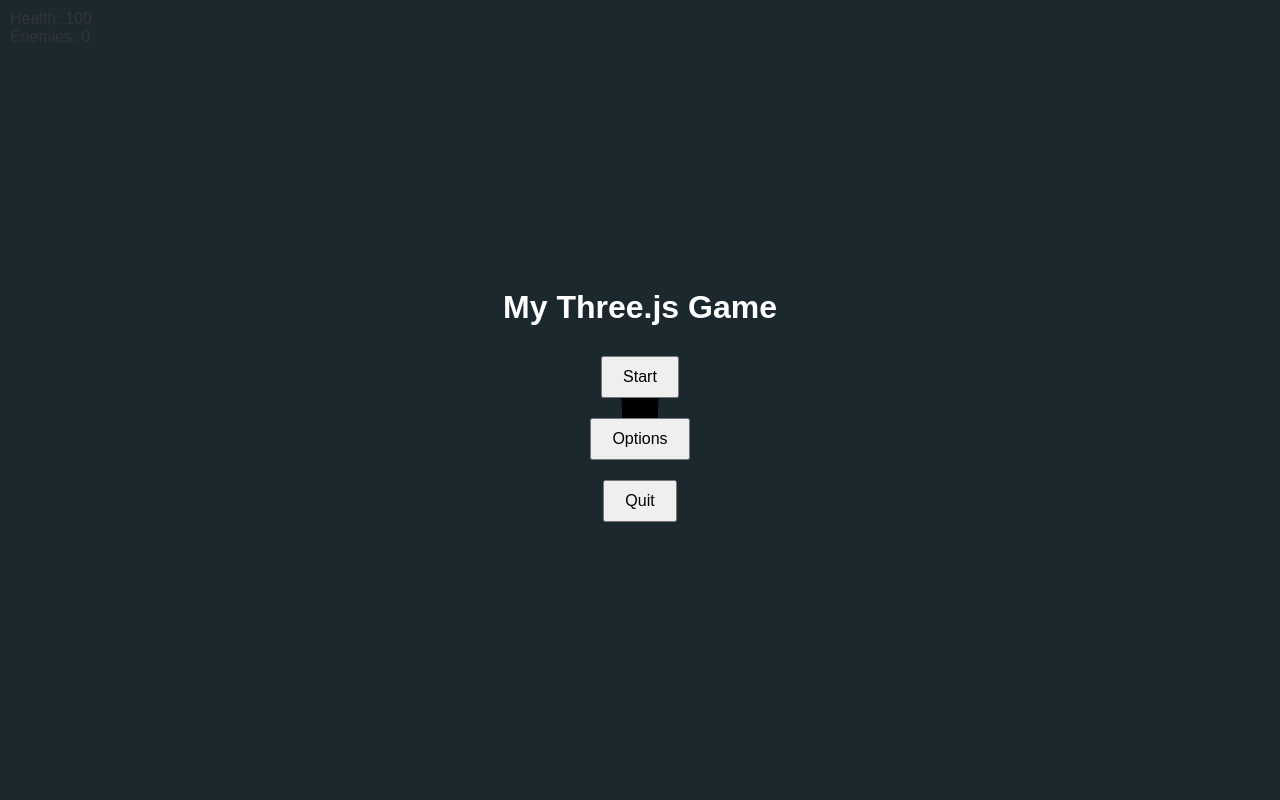
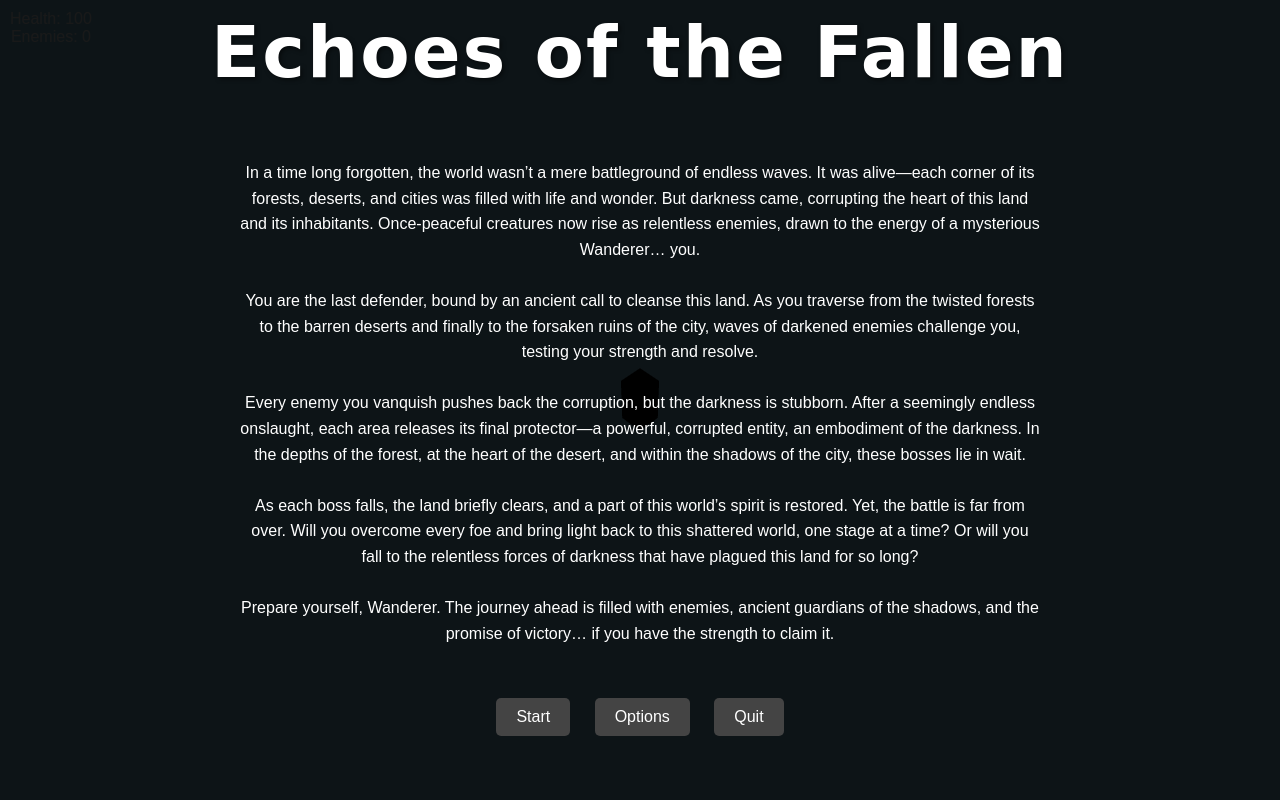
Before and after one commit to DarkAzureII/CGV_Game, a website built with Vite: page CGV-Game/index.html in a window 1280 px wide. Built offline with nearby package versions, Linux system fonts and the light colour scheme; files whose address does not match are found by name; a web font is replaced by a local one.

Commit message:
Updated Main Menu
Added Story
Added Options
Changed buttons
Fixed Sensitivity Slider

```diff
--- a/CGV-Game/index.html
+++ b/CGV-Game/index.html
@@ -2,27 +2,69 @@
 <html lang="en">
 <head>
     <meta charset="UTF-8">
-    <title>Your Three.js Game</title>
+    <title>Echoes of the Fallen</title>
     <link rel="stylesheet" href="styles.css">
+        <!-- Preconnect and import the McLaren and Square Peg fonts from Google Fonts -->
+    <link rel="preconnect" href="https://fonts.googleapis.com">
+    <link rel="preconnect" href="https://fonts.gstatic.com" crossorigin>
+    <link href="https://fonts.googleapis.com/css2?family=McLaren&family=Square+Peg&display=swap" rel="stylesheet">
+    <link rel="stylesheet" href="styles/menuStyle.css">
+
+
+
+
 </head>
 <body>
     <div id="game-container"></div>
 
     <!-- Main Menu -->
-    <div id="main-menu" class="menu-overlay">
-        <h1>My Three.js Game</h1>
-        <button id="start-button">Start</button>
-        <button id="options-button">Options</button>
-        <button id="quit-button">Quit</button>
-    </div>
+    <div id="main-menu" class="menu-overlay" >
+        <!-- Blurred background image -->
+        <div class="background-wrapper"></div>
+        <!-- Overlay to darken the background -->
+        <div class="background-overlay"></div>
 
+        <div class="title-container">
+        <h1 class="main-title">Echoes of the Fallen</h1>
+        </div>
+        <div class="container">
+        <!-- Your story content -->
+        <p class="fade-in">
+            In a time long forgotten, the world wasn’t a mere battleground of endless waves. It was alive—each corner of its forests, deserts, and cities was filled with life and wonder. But darkness came, corrupting the heart of this land and its inhabitants. Once-peaceful creatures now rise as relentless enemies, drawn to the energy of a mysterious Wanderer… you.
+            <br><br>
+            You are the last defender, bound by an ancient call to cleanse this land. As you traverse from the twisted forests to the barren deserts and finally to the forsaken ruins of the city, waves of darkened enemies challenge you, testing your strength and resolve.
+            <br><br>
+            Every enemy you vanquish pushes back the corruption, but the darkness is stubborn. After a seemingly endless onslaught, each area releases its final protector—a powerful, corrupted entity, an embodiment of the darkness. In the depths of the forest, at the heart of the desert, and within the shadows of the city, these bosses lie in wait.
+            <br><br>
+            As each boss falls, the land briefly clears, and a part of this world’s spirit is restored. Yet, the battle is far from over. Will you overcome every foe and bring light back to this shattered world, one stage at a time? Or will you fall to the relentless forces of darkness that have plagued this land for so long?
+            <br><br>
+            Prepare yourself, Wanderer. The journey ahead is filled with enemies, ancient guardians of the shadows, and the promise of victory… if you have the strength to claim it.
+            <br><br>
+        </p>
+
+        <!-- Button to navigate to menu.html -->
+
+
+        <!-- Buttons from new index.html -->
+        <button id="start-button" class="menu-button">Start</button>
+        <button id="options-button" class="menu-button">Options</button>
+        <button id="quit-button" class="menu-button">Quit</button>
+
+        </div>
+
+
+      </div>
     <!-- Level Select Menu -->
     <div id="level-select" class="menu-overlay" style="display: none;">
+        <!-- Blurred background image -->
+        <div class="background-wrapper"></div>
+        <!-- Overlay to darken the background -->
+        <div class="background-overlay"></div>
         <h2>Select Level</h2>
         <div id="level-options">
             <!-- Dynamically generated level buttons -->
         </div>
-        <button id="back-to-menu-button">Back to Menu</button>
+        <button id="back-to-menu-button" class="menu-button">Back to Menu</button>
     </div>
 
     <!-- Countdown Screen -->
@@ -33,23 +75,23 @@
     <!-- Pause Menu -->
     <div id="pause-menu" class="menu-overlay" style="display: none;">
         <h2>Paused</h2>
-        <button id="resume-button">Resume</button>
-        <button id="return-to-menu-button">Main Menu</button>
-        <button id="quit-button-pause">Quit</button>
+        <button id="resume-button" class="menu-button" >Resume</button>
+        <button id="return-to-menu-button" class="menu-button">Main Menu</button>
+        <button id="quit-button-pause" class="menu-button">Quit</button>
     </div>
 
     <!-- Game Over Screen -->
     <div id="game-over" class="menu-overlay" style="display: none;">
         <h2>Game Over</h2>
-        <button id="restart-button">Restart</button>
-        <button id="return-to-menu-button-gameover">Main Menu</button>
+        <button id="restart-button" class="menu-button">Restart</button>
+        <button id="return-to-menu-button-gameover" class="menu-button">Main Menu</button>
     </div>
 
     <!-- Level Won Screen -->
     <div id="level-won" class="menu-overlay" style="display: none;">
         <h2>Level Won!</h2>
-        <button id="next-level-button">Next Level</button>
-        <button id="return-to-menu-button-levelwon">Main Menu</button>
+        <button id="next-level-button" class="menu-button" >Next Level</button>
+        <button id="return-to-menu-button-levelwon" class="menu-button" >Main Menu</button>
     </div>
 
     <div id="hud" style="position: absolute; top: 10px; left: 10px; color: white; z-index: 5;">
@@ -59,11 +101,41 @@
     </div>
 
     <!-- Options Menu -->
-    <div id="options-menu" style="display: none;">
-      <h2>Options</h2>
-      <label for="sensitivitySlider">Camera Sensitivity:</label>
-      <input type="range" id="sensitivitySlider" min="0.1" max="2" step="0.1" value="1">
-      <button id="options-back-button">Back</button>
+    <div id="options-menu" class = "menu-overlay" style="display: none;">
+      <!-- Blurred background image -->
+      <div class="background-wrapper"></div>
+      <!-- Overlay to darken the background -->
+      <div class="background-overlay"></div>
+
+
+      <div class = "instructions-container">
+        <span>Options</span>
+        <div class="row">
+            <div class="column">
+                <img src="/assets/images/tevkey.png" alt="Move" />
+                <p>Move</p>
+            </div>
+            <div class="column">
+                <img src="/assets/images/mouse.png" alt="Look" />
+                <p>Aim</p>
+            </div>
+            <div class="column">
+                <img src="/assets/images/clicking.png" alt="Shoot" />
+                <p>Left Click: Shoot</p>
+            </div>
+            <div class="column">
+                <img src="/assets/images/clicking.png" alt="Shoot" />
+                <p>Right Hold: Move Camera</p>
+            </div>
+        </div>
+        <span>
+            <label for="sensitivitySlider">Camera Sensitivity:</label>
+            <input type="range" id="sensitivitySlider" min="0.1" max="2" step="0.1" value="1">
+        </span>
+
+        <button id="options-back-button" class= "menu-button">Back</button>
+
+      </div>
     </div>
 
 
--- a/CGV-Game/src/CameraController.js
+++ b/CGV-Game/src/CameraController.js
@@ -18,7 +18,7 @@ export default class CameraController {
 
         // Rotation parameters
         this.rotationSpeed = 0.002;
-        this.sensitivity = 1.0; // Default sensitivity multiplier
+        this.sensitivity = 0.1; // Default sensitivity multiplier
 
         // Damping factor for smooth movement (optional)
         this.damping = 0.1;
--- a/CGV-Game/src/Game.js
+++ b/CGV-Game/src/Game.js
@@ -165,6 +165,8 @@ export default class Game {
         this.nextLevelButton = document.getElementById('next-level-button');
         this.returnToMenuButtonLevelWon = document.getElementById('return-to-menu-button-levelwon');
 
+        this.sensitivitySlider = document.getElementById('sensitivitySlider');
+
         // Attach event listeners
         this.startButton.addEventListener('click', () => this.setState(GameState.LEVEL_SELECT));
         this.backToMenuButton.addEventListener('click', () => this.setState(GameState.MENU));
@@ -184,6 +186,7 @@ export default class Game {
         this.optionsButton.addEventListener('click', () => this.showOptions());
         this.optionsBackButton.addEventListener('click', () => this.hideOptions());
 
+
         if (this.sensitivitySlider) {
           this.sensitivitySlider.addEventListener('input', (event) => {
               const sensitivity = parseFloat(event.target.value);
@@ -201,6 +204,7 @@ export default class Game {
       this.levelConfigs.forEach((config, index) => {
           const button = document.createElement('button');
           button.textContent = `Level ${index + 1}: ${config.name}`;
+          button.className = "menu-button";
           button.addEventListener('click', () => this.selectLevel(index));
           this.levelOptionsContainer?.appendChild(button);
       });
@@ -208,6 +212,7 @@ export default class Game {
 
     showMainMenu() {
         this.mainMenu.style.display = 'flex';
+
     }
 
     hideMainMenu() {
@@ -298,6 +303,7 @@ export default class Game {
     startNextLevel() {
         // Implement logic to start the next level
         // For simplicity, loop back to level select
+        this.hideLevelWon();
         this.setState(GameState.LEVEL_SELECT);
     }
 
--- /dev/null
+++ b/CGV-Game/styles/menuStyle.css
@@ -0,0 +1,139 @@
+
+
+/* Wrapper to hold the blurred background */
+.background-wrapper {
+  position: fixed;
+  top: 0;
+  left: 0;
+  width: 100%;
+  height: 100%;
+  z-index: -1;
+  background-image: url("/assets/background.jpg"); /* Update with your image path */
+  background-size: cover;
+  background-position: center;
+  background-repeat: no-repeat;
+  background-blend-mode: darken;
+  filter: blur(5px); /* Adjust the blur value as needed */
+}
+
+/* Overlay to darken the background */
+.background-overlay {
+  position: fixed;
+  top: 0;
+  left: 0;
+  width: 100%;
+  height: 100%;
+  background-color: rgba(0, 0, 0, 0.5); /* Adjust the opacity to make it darker */
+  z-index: -1;
+}
+
+body {
+  height: 100vh;
+  overflow: hidden; /* Hide overflow on the body */
+  font-family: "Source Code Pro", monospace, Arial, sans-serif;
+  color: white;
+  display: flex;
+  flex-direction: column;
+  justify-content: flex-start;
+  align-items: center;
+  margin: 0;
+  text-align: center;
+  position: relative; /* Ensure content stays above the blurred background */
+}
+
+.title-container {
+  width: 100%;
+  text-align: center;
+}
+
+.main-title {
+  font-size: 4.5rem;
+  font-family: 'Square Peg', cursive;
+  color: #ffffff;
+  text-shadow: 2px 2px 4px rgba(0, 0, 0, 0.5);
+  letter-spacing: 2px;
+  margin: 0;
+  padding: 10px 20px;
+}
+
+.container {
+  width: 100%;
+  max-width: 800px;
+  height: 80vh;
+  overflow-y: scroll; /* Enable scrolling for content */
+  scrollbar-width: none; /* Hide scrollbar in Firefox */
+  -ms-overflow-style: none; /* Hide scrollbar in IE and Edge */
+  padding: 20px;
+  border-radius: 10px;
+  margin-top: 0px;
+}
+
+/* Hide scrollbar for Webkit browsers (Chrome, Safari) */
+.container::-webkit-scrollbar {
+  display: none;
+}
+
+.fade-in {
+  opacity: 1;
+  text-align: center;
+  line-height: 1.6;
+  font-family: 'McLaren', sans-serif;
+}
+
+/* Styles for the button */
+.menu-button {
+  display: inline-block;
+  margin-top: 20px;
+  padding: 10px 20px;
+  font-size: 1.2rem;
+  font-family: 'McLaren', sans-serif;
+  color: #ffffff;
+  background-color: #444444;
+  border: none;
+  border-radius: 5px;
+  cursor: pointer;
+  text-decoration: none;
+  transition: background-color 0.3s;
+}
+
+.menu-button:hover {
+  background-color: #666666;
+}
+
+ /* Main content container */
+ .instructions-container {
+    background-color: rgba(0, 0, 0, 0.01); /* Adjusted opacity */
+    padding: 40px ; /* Increased padding to fit images */
+    border-radius: 10px;
+    width: 90%; /* Increased width */
+    max-width: 1000px; /* Increased max-width to accommodate images */
+    margin: auto;
+    align-items: center;
+  }
+
+  .instructions-container span {
+    font-size: 40px;
+    display: block;
+    margin-bottom: 40px; /* Added more space below the instruction text */
+  }
+
+  .row {
+    display: flex;
+    justify-content: space-between; /* Evenly distribute images */
+    align-items: left; /* Center images vertically */
+    margin-top: 20px;
+    gap: 20px; /* Use gap to space columns evenly */
+}
+
+.column {
+    flex:  1 1 auto;  /* Allow columns to grow equally */
+    text-align: center;
+    margin-right: 20px; /* Add some margin to the right of each column */
+}
+
+.column img {
+    width: 100%; /* Let images fill the column width */
+    max-width: 225px; /* Limit max width of images */
+    height: auto; /* Maintain aspect ratio */
+    margin-bottom: 10px;
+}
```
Also changed, not shown: CGV-Game/public/assets/images/clicking.png (added), CGV-Game/public/assets/images/mouse.png (added), CGV-Game/public/assets/images/spacebar.png (added), CGV-Game/public/assets/images/tevkey.png (added).
